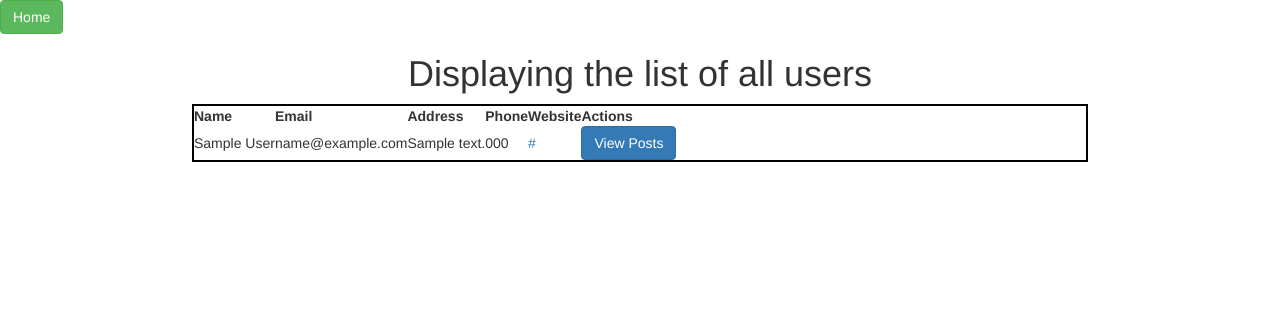
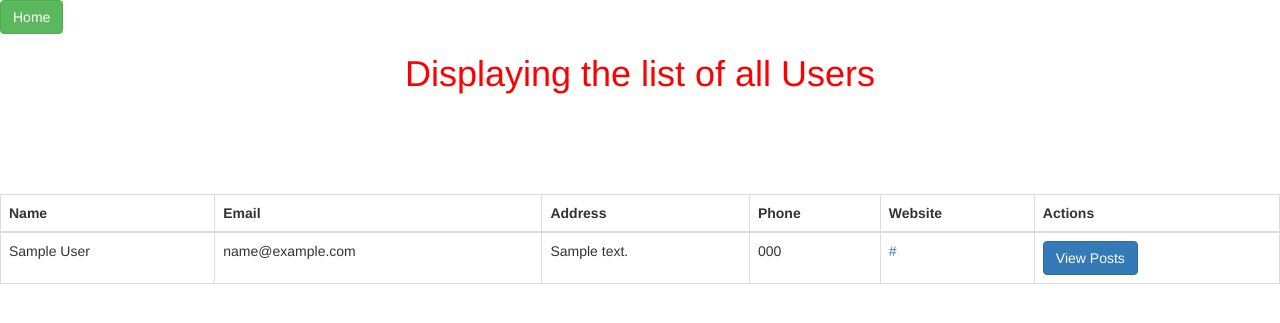
Before and after one commit to abhi420bhardwaj/Blog_App, a Django app: page / in a window 1280 px wide. Shown: the top 323 px of the page. Run offline with Django 3.2, Linux system fonts and the light colour scheme; tables that the repository leaves empty hold one stand-in row (values such as "Sample post"); some libraries are stand-ins or nearby versions.

Commit message:
Commit with functional and styling changes

```diff
--- a/blog/views.py
+++ b/blog/views.py
@@ -22,6 +22,7 @@ def editPosts(request,user_id,post_id):
         edited_post.author = User.objects.get(id = user_id )
         edited_post.id = post_id
         edited_post.save()
+        return redirect('post',user_id=user_id)
 
 
     return render(request , 'edit_post.html',{'form':form})
@@ -33,6 +34,7 @@ def createPosts(request,user_id):
         new_post = form.save(commit=False)
         new_post.author = User.objects.get(id = user_id )
         new_post.save()
+        return redirect('post',user_id=user_id)
 
 
     return render(request , 'edit_post.html',{'form':form})
@@ -41,4 +43,5 @@ def deletePosts(request,post_id):
     deleting_post = Post.objects.get(id=post_id)
     if request.method == "POST":
         deleting_post.delete()
+        return redirect('home')
     return render(request , 'post_confirm_delete.html',{})
--- a/static/css/home.css
+++ /dev/null
@@ -1,11 +0,0 @@
-h1{
-  text-align:center;
-  color:red;
-  margin-bottom:70px
-}
-
-.user_table{
-  border : 2px solid black;
-  width : 70%;
-  margin:auto;
-}
--- a/templates/home.html
+++ b/templates/home.html
@@ -2,10 +2,10 @@
 
 {% block content %}
 
-<h1 id = "user_list"> Displaying the list of all users </h1>
+<h1 id = "user_list"> Displaying the list of all Users </h1>
 {% if users %}
 <div class = "user_table">
-  <table >
+  <table class="table table-bordered" >
     <thead>
       <th>Name</th>
       <th>Email</th>
@@ -24,6 +24,13 @@
       <td> <button type = "submit" class = "btn btn-primary" onclick = "location.href= '{% url 'post' user_id=user.id %}'"> View Posts</button></td>
     </tr>
     </div>
+    <style>
+      h1{
+        text-align:center;
+        color:red;
+        margin-bottom:100px
+      }
+    </style>
 
    {% endfor %}
 {% endif %}
```
Also changed, not shown: blog/management/commands/dummy_data.py (added, +24 -0 lines), templates/post.html (+12 -5 lines), blog/management/__init__.py (added), blog/management/commands/__init__.py (added), blog/migrations/0001_initial.py, blog/migrations/0002_post.py (deleted), 2 other files.
